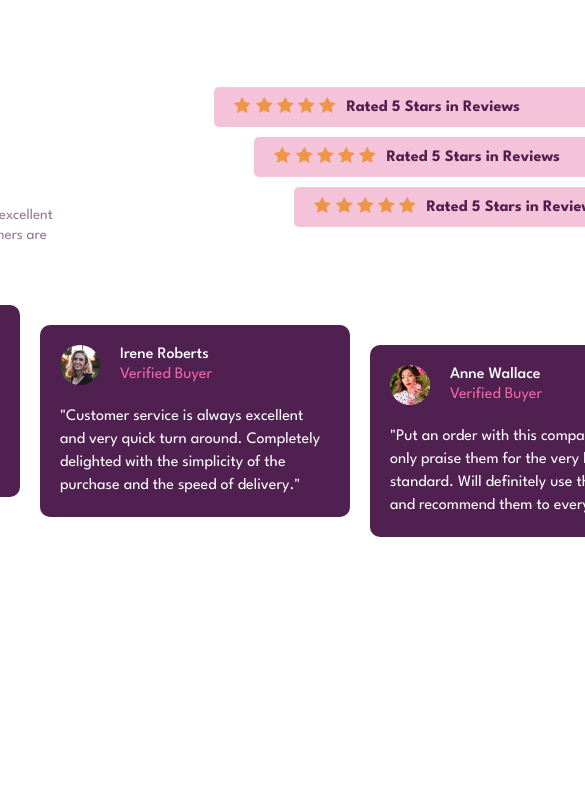
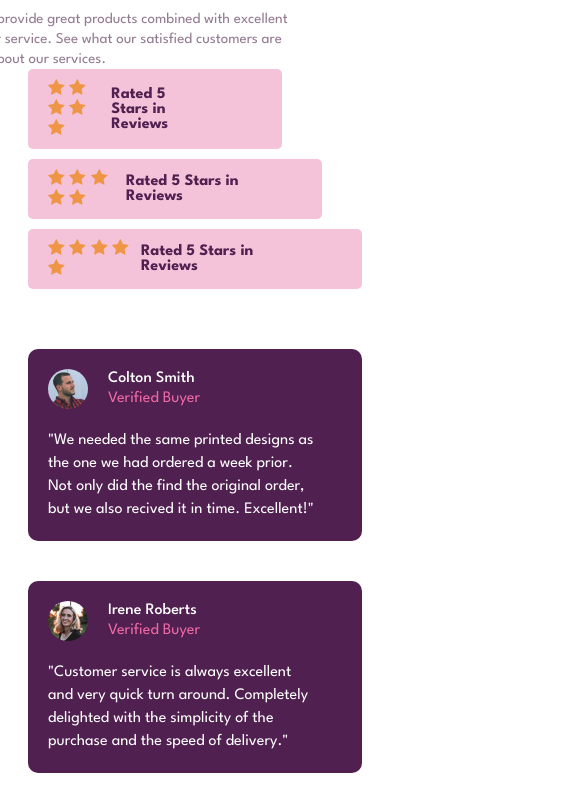
Before and after one commit to enggsatyamraj/social-proof-section-master, a plain HTML site: page index.html in a window 390 px wide. Shown: the part 147-957 px from the top of the page, 585 px wide, since content can reach past the window. Before the commit the page ends 860 px from the top, so only its background shows below. Drawn offline with Linux system fonts and the light colour scheme.

Commit message:
made some changes

```diff
--- a/input.css
+++ b/input.css
@@ -5,13 +5,18 @@
 
     --font_family: 'League Spartan', sans-serif;
 }
+.supreme{
+    margin:10px;
+    padding:10px;
+}
 body{
     display:flex;
     align-items:center;
     justify-content: center;
-    height:100vh;
+    min-height:100vh;
     font-family: var(--font_family);
-}.main-1{
+}
+.main-1{
     display:flex;
     align-items:center;
     justify-content: space-between;
@@ -29,7 +34,7 @@ body{
     margin-bottom:25px;
 }
 .we_only{
-    width:350px;
+    width:70%;
     line-height:20px;
 }
 .rating{
@@ -47,6 +52,7 @@ body{
     border-radius:5px;
     margin-left:-80px;
     margin-right:80px;
+    width:fit-content;
 }
 .review_two{
     display:flex;
@@ -59,10 +65,12 @@ body{
     border-radius:5px;
     margin-left:-40px;
     margin-right:40px;
+    width:fit-content;
 }
 .review_three{
     display:flex;
     gap:10px;
+    width:fit-content;
     align-items: center;
     justify-content: center;
     margin-bottom:20px;
@@ -124,3 +132,23 @@ body{
 .colton_smith span{
     color:hsl(333, 80%, 67%);
 }
+@media screen and (max-width:760px) {
+    body{
+        display:block;
+    }
+    .main-1{
+        flex-direction:column;
+    }
+    .main-2{
+        flex-direction:column;
+    }
+    .review_one{
+        margin-left:0;
+    }
+    .review_two{
+        margin-left:0;
+    }
+    .review_three{
+        margin-left:0;
+    }
+}
```
Also changed, not shown: 1 other file.
